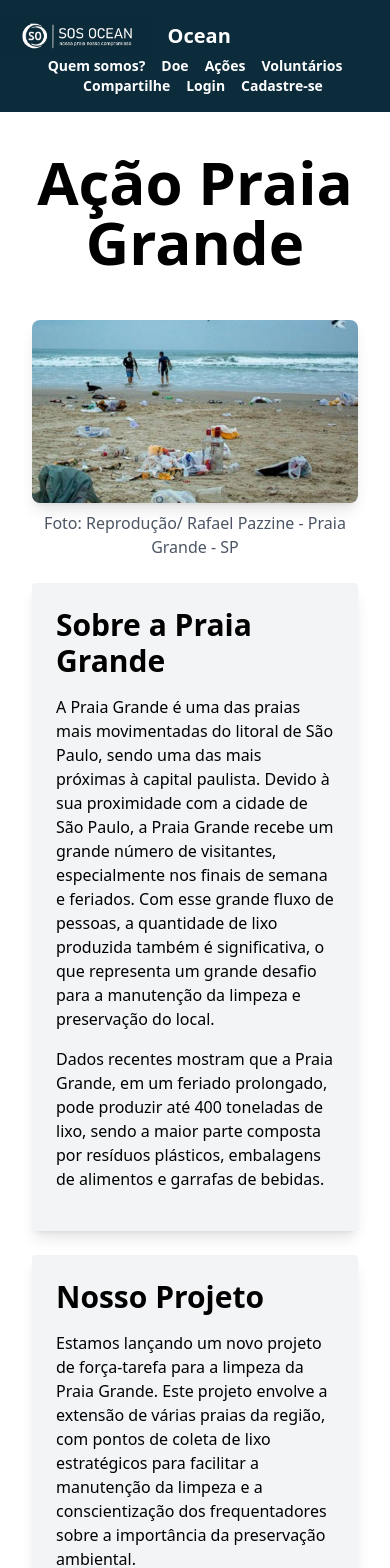
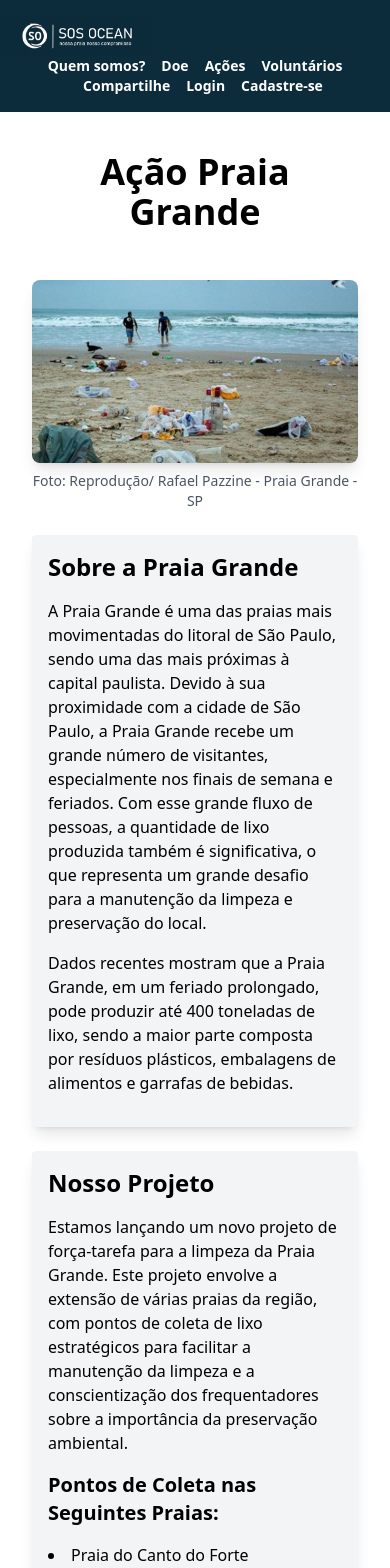
Before and after one commit to ericklpps/global-solution-rwd, a Next.js app: page /acoes in a window 390 px wide. Shown: the top 1568 px of the page. Built offline with nearby package versions, Linux system fonts and the light colour scheme.

Commit message:
ajustando responsividade do site

```diff
--- a/src/app/acoes/page.tsx
+++ b/src/app/acoes/page.tsx
@@ -2,13 +2,13 @@ export default function Acoes (){
   return(
   <>
   <main className="container mx-auto py-10 px-4">
-    <h1 className="text-center text-6xl font-bold mb-6">Ação Praia Grande</h1>
+    <h1 className="text-center text-4xl sm:text-5xl md:text-6xl font-bold mb-6">Ação Praia Grande</h1>
     <br/>
     <img src="lixo-praiag.jpg" alt="mostrar lixo no mar e praia" className="mx-auto w-full max-w-lg rounded-lg shadow-lg"/>
-        <p className="text-gray-600 mt-2 text-center">Foto: Reprodução/ Rafael Pazzine - Praia Grande - SP</p>
+    <p className="text-gray-600 mt-2 text-center text-sm sm:text-base">Foto: Reprodução/ Rafael Pazzine - Praia Grande - SP</p>
     <br/>
-    <section className="bg-gray-100 p-6 rounded shadow-lg mb-6">
-      <h2 className="text-3xl font-bold mb-4">Sobre a Praia Grande</h2>
+    <section className="bg-gray-100 p-4 sm:p-6 rounded shadow-lg mb-6">
+      <h2 className="text-2xl sm:text-3xl font-bold mb-4">Sobre a Praia Grande</h2>
       <p className="mb-4">
         A Praia Grande é uma das praias mais movimentadas do litoral de São Paulo, sendo uma das mais próximas à capital paulista. Devido à sua proximidade com a cidade de São Paulo, a Praia Grande recebe um grande número de visitantes, especialmente nos finais de semana e feriados. Com esse grande fluxo de pessoas, a quantidade de lixo produzida também é significativa, o que representa um grande desafio para a manutenção da limpeza e preservação do local.
       </p>
@@ -16,12 +16,12 @@ export default function Acoes (){
         Dados recentes mostram que a Praia Grande, em um feriado prolongado, pode produzir até 400 toneladas de lixo, sendo a maior parte composta por resíduos plásticos, embalagens de alimentos e garrafas de bebidas.
       </p>
     </section>
-    <section className="bg-gray-100 p-6 rounded shadow-lg mb-6">
-      <h2 className="text-3xl font-bold mb-4">Nosso Projeto</h2>
+    <section className="bg-gray-100 p-4 sm:p-6 rounded shadow-lg mb-6">
+      <h2 className="text-2xl sm:text-3xl font-bold mb-4">Nosso Projeto</h2>
       <p className="mb-4">
         Estamos lançando um novo projeto de força-tarefa para a limpeza da Praia Grande. Este projeto envolve a extensão de várias praias da região, com pontos de coleta de lixo estratégicos para facilitar a manutenção da limpeza e a conscientização dos frequentadores sobre a importância da preservação ambiental.
       </p>
-      <h3 className="text-2xl font-bold mb-4">Pontos de Coleta nas Seguintes Praias:</h3>
+      <h3 className="text-xl sm:text-2xl font-bold mb-4">Pontos de Coleta nas Seguintes Praias:</h3>
       <ul className="list-disc list-inside mb-4">
         <li>Praia do Canto do Forte</li>
         <li>Praia do Boqueirão</li>
@@ -38,7 +38,7 @@ export default function Acoes (){
       </p>
 
       <div className="text-center mt-4">
-        <a href="/voluntarios" className="bg-customColor  text-white px-4 py-2 rounded-md hover:bg-blue-800">Clique para se voluntariar</a>
+        <a href="/voluntarios" className="bg-customColor text-white px-4 py-2 rounded-md hover:bg-blue-800">Clique para se voluntariar</a>
       </div>
     </section>
   </main>
--- a/src/app/compartilhe/page.tsx
+++ b/src/app/compartilhe/page.tsx
@@ -1,4 +1,4 @@
-"use client"
+"use client";
 import React, { useEffect, useState } from "react";
 import { getPosts, deletePost } from "@/app/services/ApiPosts";
 import AdicionarPost from "@/app/actions/AddPost";
@@ -57,16 +57,17 @@ const PostsPage = () => {
 
     return (
         <section className="container mx-auto p-4">
-            <h1 className="text-center font-bold text-4xl mb-8">Postagens dos nossos voluntários</h1>
-            <p className="text-center text-lg font-semibold mb-8">Esta é uma aba para nossos colaboradores registrarem os momentos fortalecendo nossa ONG</p>            {loading ? (
-                <p>Carregando...</p>
+            <h1 className="text-center font-bold text-4xl mb-4">Postagens dos nossos voluntários</h1>
+            <p className="text-center text-lg font-semibold mb-8">Esta é uma aba para nossos colaboradores registrarem os momentos fortalecendo nossa ONG</p>
+            {loading ? (
+                <p className="text-center">Carregando...</p>
             ) : posts.length === 0 ? (
                 <p className="text-center text-gray-500">Nenhuma postagem encontrada, adicione no formulário abaixo!</p>
             ) : (
                 <div className="grid grid-cols-1 sm:grid-cols-2 lg:grid-cols-3 xl:grid-cols-4 gap-4">
                     {posts.map(post => (
                         <div key={post.id} className="border rounded-lg shadow-md bg-white text-center">
-                            <div className="w-32 h-32 mx-auto overflow-hidden rounded-t-lg cursor-pointer" onClick={() => handlePostClick(post)}>
+                            <div className="w-full h-48 overflow-hidden rounded-t-lg cursor-pointer" onClick={() => handlePostClick(post)}>
                                 <img src={post.url_img} alt={`Imagem do post ${post.id}`} className="w-full h-full object-cover" />
                             </div>
                             <div className="p-4">
@@ -85,7 +86,7 @@ const PostsPage = () => {
                                             </button>
                                             <button
                                                 onClick={() => handleDelete(post.id!)}
-                                                className="bg-blue-600 text-white px-4 py-2 rounded-md"
+                                                className="bg-red-600 text-white px-4 py-2 rounded-md"
                                             >
                                                 Excluir
                                             </button>
--- a/src/app/componentes/footer.tsx
+++ b/src/app/componentes/footer.tsx
@@ -1,13 +1,15 @@
-//componente footer com as informações
-
 export default function Footer() {
   return (
     <footer className="bg-customColor text-white py-4 mt-8">
-        <div className="container mx-auto text-center">
+      <div className="container mx-auto px-4 sm:px-6 lg:px-8 text-center">
         <p>&copy; {new Date().getFullYear()} SOS Ocean</p>
-          <p>Erick Lopes Silva RM - 553927, Gabriel Sá Bragança RM - 554064, Gustavo Henrique Camacho dos Santos RM - 554184. </p>
+        <p>Erick Lopes Silva RM - 553927, Gabriel Sá Bragança RM - 554064, Gustavo Henrique Camacho dos Santos RM - 554184.</p>
         <p>Turma: 1TDSZ</p>
-          <p>https://github.com/ericklpps/global-solution-rwd</p>
+        <p>
+          <a href="https://github.com/ericklpps/global-solution-rwd" className="hover:underline">
+            https://github.com/ericklpps/global-solution-rwd
+          </a>
+        </p>
       </div>
     </footer>
   )
--- a/src/app/componentes/header.tsx
+++ b/src/app/componentes/header.tsx
@@ -6,7 +6,6 @@ export default function Header() {
       <div className="container mx-auto flex flex-wrap items-center justify-between">
         <div className="flex items-center">
           <img src="/logo-certo-fundo-azul.png" alt="Ocean" className="h-10 sm:h-12 mr-4 sm:mr-6" />
-          <span className="text-xl sm:text-2xl font-bold">Ocean</span>
         </div>
         <nav className="w-full sm:w-auto">
           <ul className="flex flex-wrap justify-center sm:justify-end space-x-4 sm:space-x-6 text-sm sm:text-lg font-semibold items-center">
--- a/src/app/doacoes/page.tsx
+++ b/src/app/doacoes/page.tsx
@@ -1,6 +1,6 @@
-"use client"
+"use client";
 import { useState } from 'react';
-import { addDonation } from '@/app/services/ApiDonations'; // Certifique-se de importar corretamente a função de adicionar doação
+import { addDonation } from '@/app/services/ApiDonations';
 
 export default function Doacoes() {
     const [nome, setNome] = useState('');
@@ -57,6 +57,7 @@ export default function Doacoes() {
                                 onChange={(event) => setNome(event.target.value)}
                                 required
                                 className="w-full px-4 py-2 border border-gray-300 rounded-md focus:outline-none focus:border-blue-900"
+                                aria-label="Nome do contribuinte"
                             />
                         </div>
                         <div className="flex flex-col">
@@ -68,6 +69,7 @@ export default function Doacoes() {
                                 onChange={(event) => setImagem(event.target.files ? event.target.files[0] : null)}
                                 required
                                 className="w-full px-4 py-2 border border-gray-300 rounded-md focus:outline-none focus:border-blue-900"
+                                aria-label="Comprovante de doação"
                             />
                         </div>
                     </div>
@@ -83,7 +85,7 @@ export default function Doacoes() {
                 <div className="w-full md:w-1/3 flex justify-center">
                     <img
                         src="/qr-code.png"
-                        alt="QR Code"
+                        alt="QR Code para doação"
                         className="max-w-xs h-auto"
                     />
                 </div>
--- a/src/app/login/page.tsx
+++ b/src/app/login/page.tsx
@@ -1,4 +1,3 @@
-// app/login/page.tsx
 "use client"
 import { useState } from 'react';
 import { loginUser } from '@/app/services/ApiUsers';
@@ -47,7 +46,12 @@ export default function LoginPage() {
   );
 }
 
-function LoginForm({ onLogin, error }: { onLogin: (email: string, password: string) => void; error: string }) {
+type LoginFormProps = {
+  onLogin: (email: string, password: string) => void;
+  error: string;
+};
+
+function LoginForm({ onLogin, error }: LoginFormProps) {
   const [email, setEmail] = useState('');
   const [password, setPassword] = useState('');
 
@@ -87,7 +91,7 @@ function LoginForm({ onLogin, error }: { onLogin: (email: string, password: stri
       <button type="submit" className="bg-customColor text-white px-4 py-2 rounded-md hover:bg-blue-600 focus:outline-none focus:bg-blue-600">
         Login
       </button>
-      {error && <p className="text-red-500 mt-2">{error}</p>}
+      {error && <p className="text-red-500 mt-2 text-center">{error}</p>}
     </form>
   );
 }
```
Also changed, not shown: src/app/cadastro/page.tsx (+7 -7 lines). Lines whose indentation alone changed are shown as unchanged.
